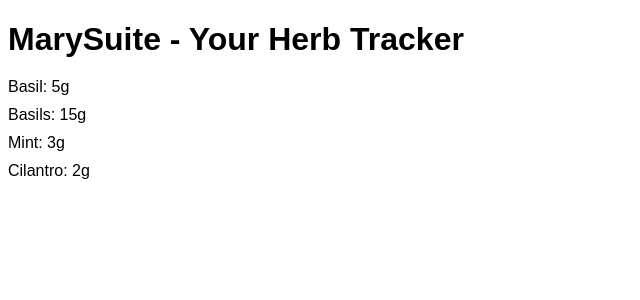
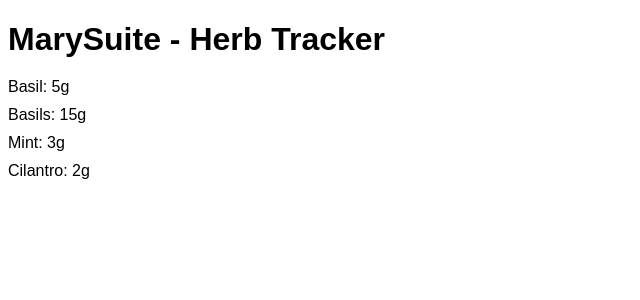
Before and after one commit to ddb0000/marysuite, a Flask app: page / in a window 1280 px wide. Shown: the top 300 px of the page, without its empty margins (0-640 px from the left). Run offline with Flask 3, Linux system fonts and the light colour scheme.

Commit message:
2802240933

```diff
--- a/api/templates/index.html
+++ b/api/templates/index.html
@@ -22,7 +22,7 @@
     </style>
 </head>
 <body>
-    <h1>MarySuite - Your Herb Tracker</h1>
+    <h1>MarySuite - Herb Tracker</h1>
     <ul>
         {% for herb in herb_entries %}
             <li>{{ herb.name }}: {{ herb.quantity }}</li>
```
